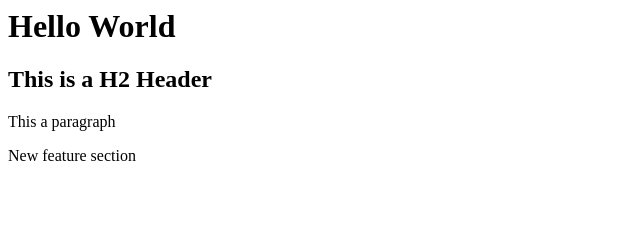
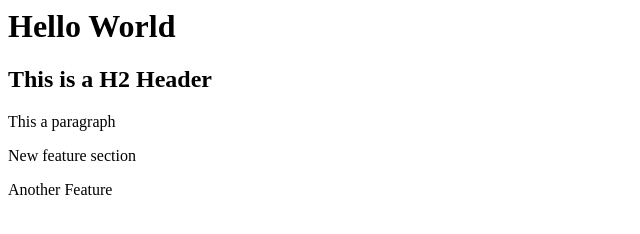
Before and after one commit to craigfleming/git-test, a plain HTML site: page index.html in a window 1280 px wide. Shown: the whole page, without its empty margins (0-640 px from the left). Drawn offline with Linux system fonts and the light colour scheme.

Commit message:
Another new feature

```diff
--- a/index.html
+++ b/index.html
@@ -10,5 +10,9 @@
   <p>New feature section</p>
 </div>
 
+<div class="another-feature-section">
+  <p>Another Feature</p>
+</div>
+
 </body>
 </html>
```
